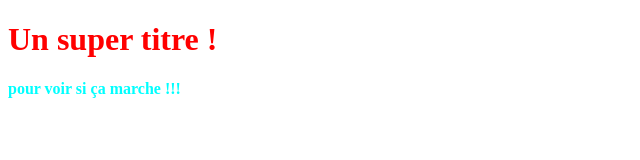
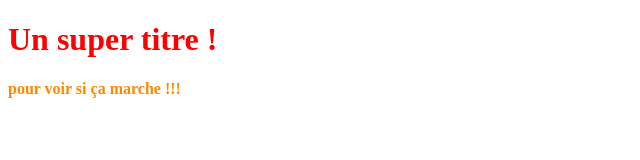
Before and after one commit to vsabouroux/OpenclassroomsProject, a plain HTML site: page index.html in a window 1280 px wide. Shown: the whole page, without its empty margins (0-640 px from the left). Drawn offline with Linux system fonts and the light colour scheme.

Commit message:
modification couleur H2 aqua en orange

```diff
--- a/styles.css
+++ b/styles.css
@@ -2,6 +2,6 @@ h1 {
     color: red;
  }
  h2 {
-    color :aqua;
+    color :rgb(255, 136, 0);
     font-size: 1em;
  }
```
